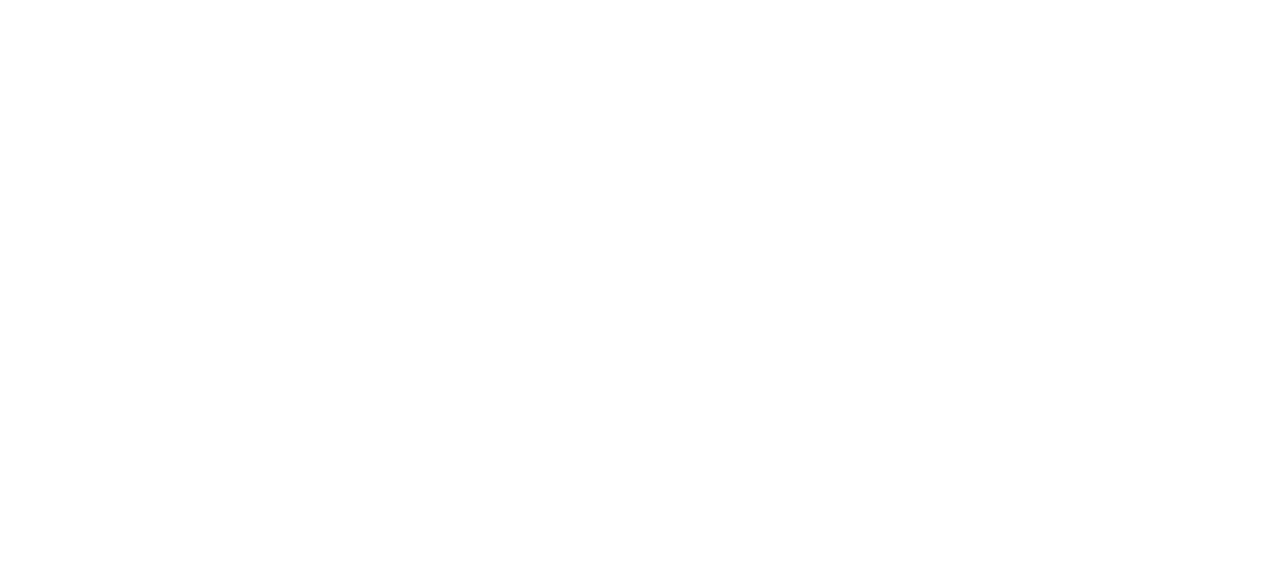
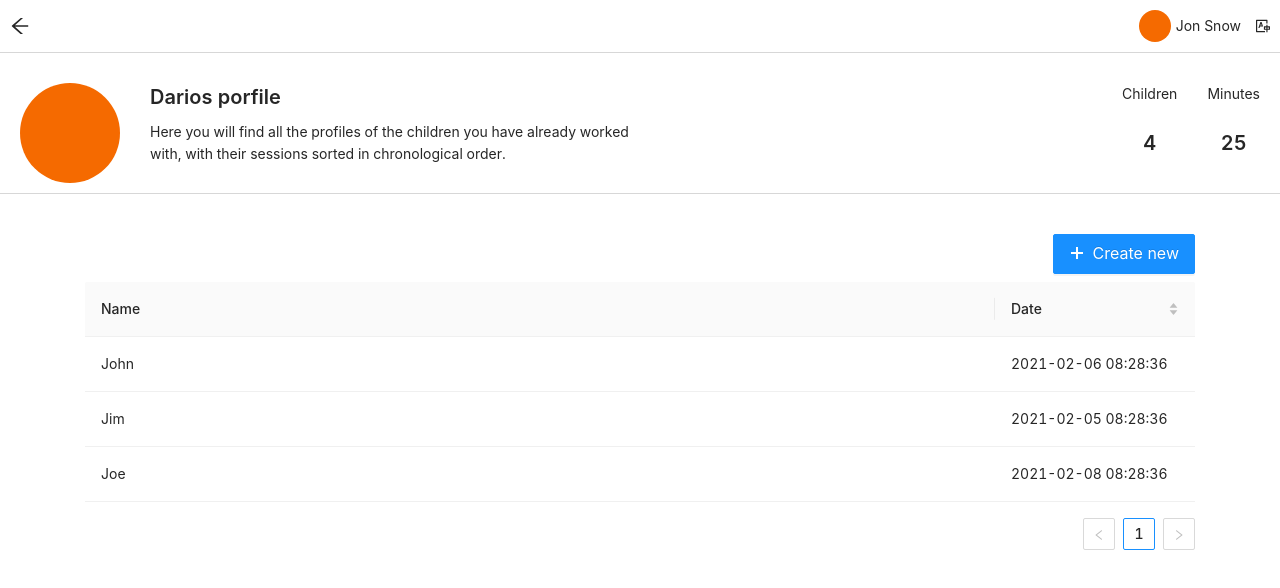
Before and after one commit to YousefMohsen/comutti, a React (Create React App) app: page /admin/overivew/profile in a window 1280 px wide. Before the commit this address had no page. Shown: the top 588 px of the page. Built offline with nearby package versions, Linux system fonts and the light colour scheme.

Commit message:
profile section done

```diff
--- /dev/null
+++ b/src/Admin/Pages/ProfileSection.js
@@ -0,0 +1,67 @@
+import Topbar from '../Components/Topbar'
+import ProfileInfoBar from '../Components/ProfileInfoBar'
+import React from 'react';
+import { Table, Tag, Button } from 'antd';
+import { PlusOutlined } from '@ant-design/icons';
+import { Link } from "react-router-dom";
+
+const { Column, ColumnGroup } = Table;
+
+const data = [
+  {
+
+    name: 'John',
+    date: '2021-02-06 08:28:36',
+
+  },
+  {
+    name: 'Jim',
+    date: '2021-02-05 08:28:36',
+
+  },
+  {
+    name: 'Joe',
+    date: '2021-02-08 08:28:36',
+
+  },
+];
+
+function AdminMain() {
+  return (
+    <React.Fragment>
+
+    <Topbar />
+
+    <ProfileInfoBar />
+
+    <div className="container mt-4 ">
+    <Link to="/admin/record">
+    <Button  className="mt-3 mb-2 float-right" type="primary"  icon={<PlusOutlined />} size="large">
+
+
+          Create new
+
+        </Button>
+        </Link>
+
+    <Table dataSource={data} >
+      <Column title="Name" dataIndex="name" key="name" />
+      <Column title="Date" dataIndex="date" key="date" sorter={{
+      compare: (a, b) => a - b,
+      multiple: 2,
+
+
+    }}
+    width="200px"
+    />
+
+
+
+  </Table>
+    </div>
+    </React.Fragment>
+
+  );
+}
+
+export default AdminMain;
--- a/src/App.js
+++ b/src/App.js
@@ -10,7 +10,7 @@
         <img src={logo} className="App-logo" alt="logo" />
 
         <Button className="mb-4" type="primary" shape="round">
-          <Link to="/admin"> Admin Page</Link>
+          <Link to="/admin/overivew"> Admin Page</Link>
         </Button>
         <Button type="secondary" shape="round">
         <Link to="/child"> Child Page</Link>
--- a/src/index.js
+++ b/src/index.js
@@ -12,6 +12,9 @@
 import ChildMain from "./Child/ChildMain";
 import AdminMain from './Admin/AdminMain'
 import LoginPage from './Admin/Pages/LoginPage'
+import ProfileSection from './Admin/Pages/ProfileSection'
+import { Link } from "react-router-dom";
+
 
 ReactDOM.render(
   <React.StrictMode>
@@ -19,6 +22,10 @@
       <Routes>
       <Route path="/" element={<App />} />
       <Route path="admin" element={<AdminMain />} />
+      <Route path="admin/overivew" element={<Link to="/admin/overivew/profile"> profile section</Link>
+} />
+      <Route path="admin/overivew/profile" element={<ProfileSection />} />
+
       <Route path="admin/login" element={<LoginPage />} />
       <Route path="child" element={<ChildMain />} />
     </Routes>
```
